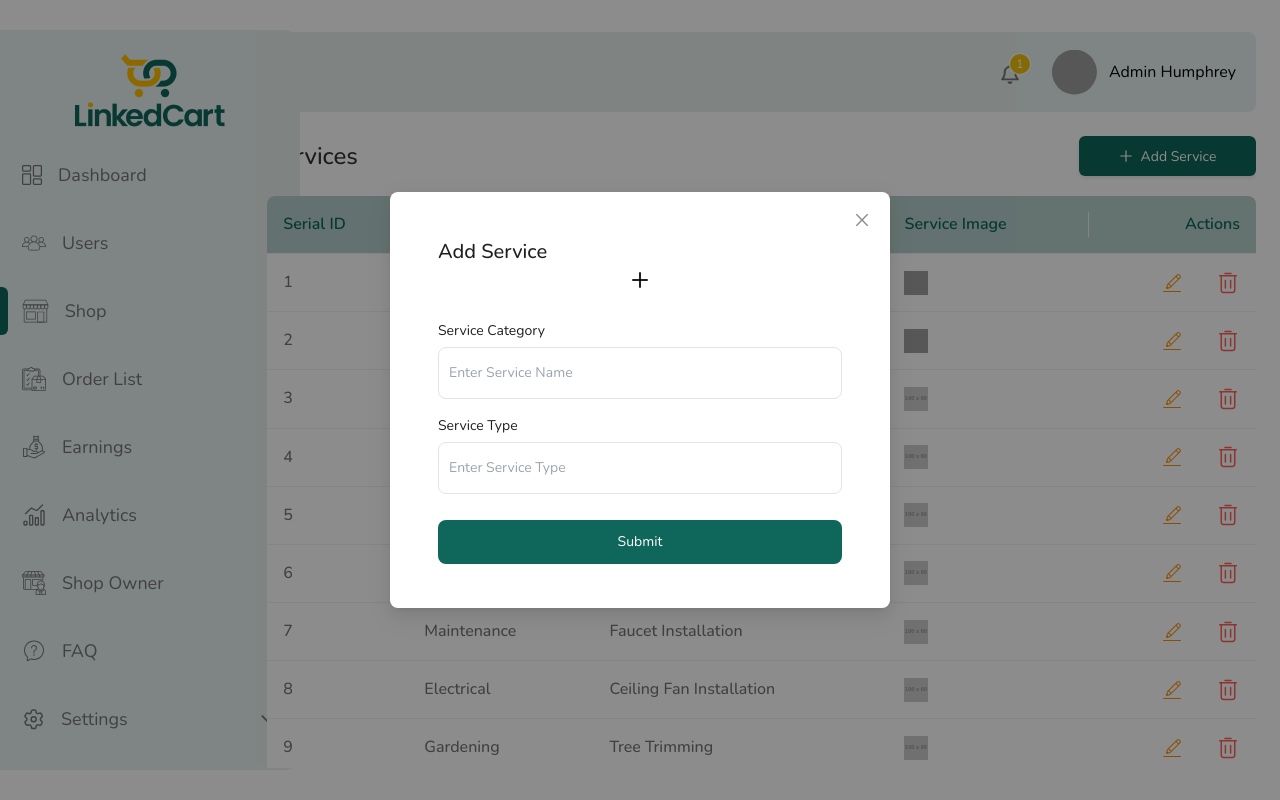
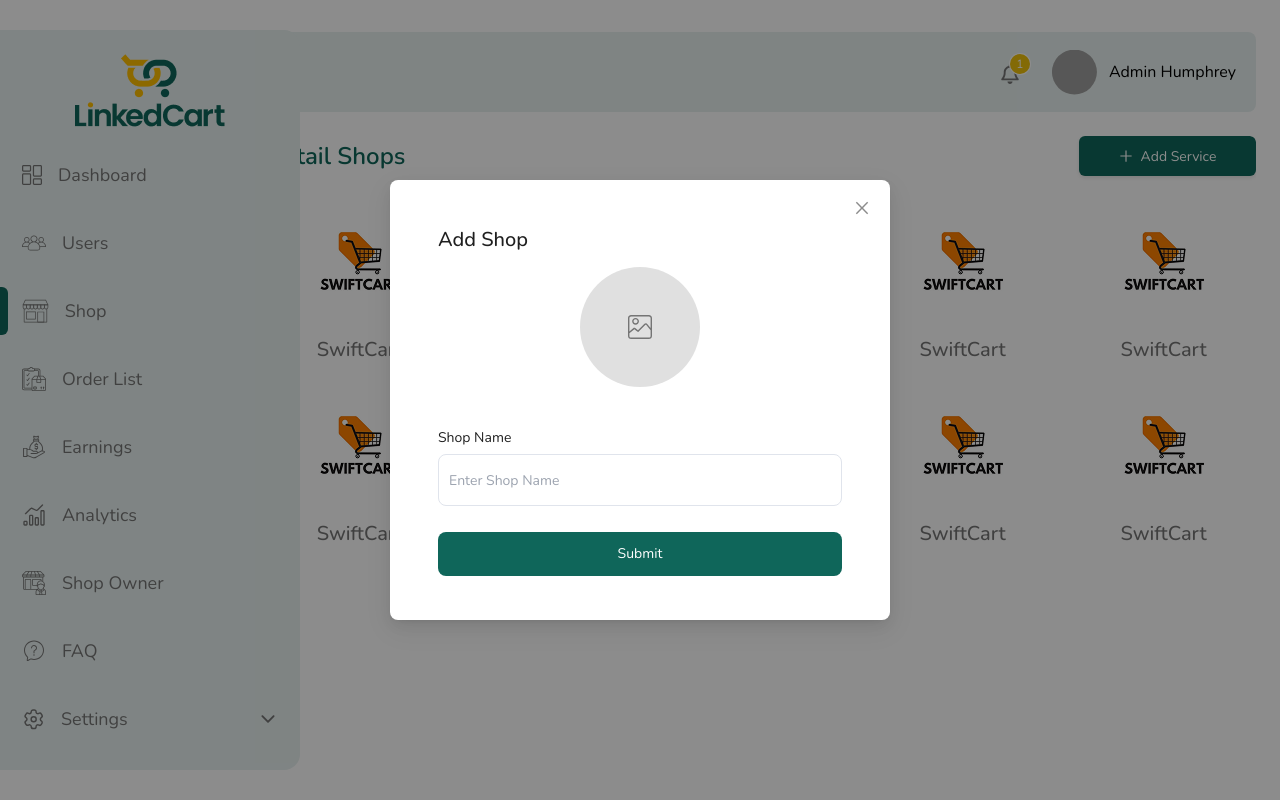
Before and after one commit to AsrafulMasum/linked-cart-dashboard, a React (Vite) app: page /services in a window 1280 px wide. Both pictures are taken after a click on the button "Add Service". Built offline with nearby package versions, Linux system fonts and the light colour scheme; grey boxes are pictures that could not be loaded.

Commit message:
add shop page done

```diff
--- a/index.html
+++ b/index.html
@@ -4,7 +4,7 @@
     <meta charset="UTF-8" />
     <link rel="icon" type="image/svg+xml" href="/favicon.svg" />
     <meta name="viewport" content="width=device-width, initial-scale=1.0" />
-    <title>Linked Cart Dashboard</title>
+    <title>LinkedCart Dashboard</title>
 
 
   </head>
--- a/src/Pages/Dashboard/Services.jsx
+++ b/src/Pages/Dashboard/Services.jsx
@@ -1,9 +1,8 @@
-import { Button, ConfigProvider, Modal, Table } from "antd";
-import  { useCallback, useMemo, useState } from "react";
-import deleteIcon from "../../assets/delete.svg";
+import { Button, Modal } from "antd";
+import { useCallback, useState } from "react";
+import addImg from "../../assets/addImg.svg";
+import shopImage from "../../assets/shopImage.png";
 import { PlusOutlined } from "@ant-design/icons";
-import { CiEdit } from "react-icons/ci";
-import { FiPlus } from "react-icons/fi";
 
 const initialData = [
   {
@@ -173,15 +172,67 @@ const initialData = [
 ];
 
 const Services = () => {
-  const [page, setPage] = useState(1);
-  const itemsPerPage = 10;
+  const shopData = [
+    {
+      _id: "1",
+      name: "SwiftCart",
+      image: { shopImage },
+    },
+    {
+      _id: "2",
+      name: "SwiftCart",
+      image: { shopImage },
+    },
+    {
+      _id: "3",
+      name: "SwiftCart",
+      image: { shopImage },
+    },
+    {
+      _id: "4",
+      name: "SwiftCart",
+      image: { shopImage },
+    },
+    {
+      _id: "5",
+      name: "SwiftCart",
+      image: { shopImage },
+    },
+    {
+      _id: "6",
+      name: "SwiftCart",
+      image: { shopImage },
+    },
+    {
+      _id: "7",
+      name: "SwiftCart",
+      image: { shopImage },
+    },
+    {
+      _id: "8",
+      name: "SwiftCart",
+      image: { shopImage },
+    },
+    {
+      _id: "9",
+      name: "SwiftCart",
+      image: { shopImage },
+    },
+    {
+      _id: "10",
+      name: "SwiftCart",
+      image: { shopImage },
+    },
+  ];
+
   const [data, setData] = useState(initialData);
-  const [value, setValue] = useState(null);
   const [openAddModel, setOpenAddModel] = useState(false);
-  const [form, setForm] = useState({ category: "", serviceType: "", serviceImage: "" });
-  const [imgURL, setImgURL] = useState();
-  const [showDelete, setShowDelete] = useState(false);
-  const [deleteId, setDeleteId] = useState("");
+  const [form, setForm] = useState({
+    category: "",
+    serviceType: "",
+    serviceImage: "",
+  });
+  const [imgURL, setImgURL] = useState("");
 
   // Handle image upload
   const onChange = useCallback((e) => {
@@ -191,9 +242,10 @@ const Services = () => {
       setImgURL(imgUrl);
       setForm((prev) => ({ ...prev, serviceImage: imgUrl }));
     }
+    e.target.value = "";
   }, []);
 
-  // Add new service
+  // Handle form submission
   const handleSubmit = useCallback(
     (e) => {
       e.preventDefault();
@@ -214,101 +266,6 @@ const Services = () => {
     [form, data]
   );
 
-  // Edit service
-  const handleEdit = useCallback(
-    (e) => {
-      e.preventDefault();
-      setData((prev) =>
-        prev.map((item) =>
-          item.key === value.key ? { ...item, ...form } : item
-        )
-      );
-      setValue(null);
-      setForm({ category: "", serviceType: "", serviceImage: "" });
-      setImgURL("");
-    },
-    [form, value, setData]
-  );
-
-  // Delete service
-  const handleDelete = useCallback(() => {
-    setData((prev) => prev.filter((item) => item.key !== deleteId));
-    setShowDelete(false);
-    setDeleteId("");
-  }, [deleteId]);
-
-  // Open edit modal and set form values
-  const openEditModal = useCallback((record) => {
-    setValue(record);
-    setForm({
-      category: record.category,
-      serviceType: record.serviceType,
-      serviceImage: record.serviceImage,
-    });
-    setImgURL(record.serviceImage);
-  }, []);
-
-  const columns = useMemo(
-    () => [
-      {
-        title: "Serial ID",
-        dataIndex: "name",
-        key: "name",
-        render: (_, __, index) => (
-          <p>{(page - 1) * itemsPerPage + index + 1}</p>
-        ),
-      },
-      {
-        title: "Category",
-        dataIndex: "category",
-        key: "category",
-      },
-      {
-        title: "Service Type",
-        dataIndex: "serviceType",
-        key: "serviceType",
-      },
-      {
-        title: "Service Image",
-        dataIndex: "serviceImage",
-        key: "serviceImage",
-        render: (_, record) => (
-          <div>
-            <img
-              className="h-6 w-6 object-cover"
-              src={record?.serviceImage}
-              alt=""
-            />
-          </div>
-        ),
-      },
-      {
-        title: "Actions",
-        dataIndex: "actions",
-        key: "actions",
-        align: "right",
-        render: (_, record) => (
-          <div className="flex justify-end gap-8">
-            <CiEdit
-              className="cursor-pointer text-2xl text-[#F78F08]"
-              onClick={() => openEditModal(record)}
-            />
-            <img
-              className="cursor-pointer"
-              onClick={() => {
-                setDeleteId(record?.key);
-                setShowDelete(true);
-              }}
-              src={deleteIcon}
-              alt="Delete Icon"
-            />
-          </div>
-        ),
-      },
-    ],
-    [page, itemsPerPage, openEditModal]
-  );
-
   return (
     <>
       <div
@@ -320,16 +277,7 @@ const Services = () => {
           marginBottom: "20px",
         }}
       >
-        <h3
-          style={{
-            color: "#333333",
-            fontSize: 24,
-            fontWeight: "500",
-            lineHeight: "24px",
-          }}
-        >
-          Services
-        </h3>
+        <h2 className="text-primary text-2xl font-semibold">Retail Shops</h2>
         <div>
           <Button
             onClick={() => {
@@ -357,30 +305,14 @@ const Services = () => {
         </div>
       </div>
 
-      <ConfigProvider
-        theme={{
-          components: {
-            Pagination: {
-              itemActiveBg: "#0F665A",
-              borderRadius: "100%",
-            },
-          },
-          token: {
-            colorPrimary: "white",
-          },
-        }}
-      >
-        <Table
-          columns={columns}
-          dataSource={data}
-          pagination={{
-            current: page,
-            pageSize: itemsPerPage,
-            onChange: setPage,
-          }}
-          className="custom-table"
-        />
-      </ConfigProvider>
+      <div className="grid grid-cols-5 gap-4">
+        {shopData.map((item) => (
+          <div key={item._id} className="flex flex-col items-center">
+            <img src={shopImage} alt="" />
+            <p className="text-sub_title text-xl font-medium">{item?.name}</p>
+          </div>
+        ))}
+      </div>
 
       {/* Add Modal */}
       <Modal
@@ -391,7 +323,7 @@ const Services = () => {
         footer={false}
       >
         <div className="p-6">
-          <h1 className="text-[20px] font-medium mb-3">Add Service</h1>
+          <h1 className="text-[20px] font-medium mb-3">Add Shop</h1>
           <form onSubmit={handleSubmit}>
             <div className="flex justify-center items-center gap-10 mb-10">
               <div>
@@ -402,7 +334,7 @@ const Services = () => {
                   style={{ display: "none" }}
                 />
                 <label
-                  className="relative"
+                  className="relative flex items-center justify-center"
                   htmlFor="img"
                   style={{
                     width: "120px",
@@ -410,20 +342,29 @@ const Services = () => {
                     cursor: "pointer",
                     borderRadius: "100%",
                     background: "#E0E0E0",
-                    backgroundImage: `url(${imgURL})`,
-                    backgroundSize: "cover",
-                    backgroundPosition: "center",
+                    overflow: "hidden",
                   }}
                 >
-                  {!imgURL && (
-                    <FiPlus className="text-2xl absolute top-1/2 left-1/2 transform -translate-x-1/2 -translate-y-1/2" />
+                  {imgURL ? (
+                    <img
+                      src={imgURL}
+                      alt="Preview"
+                      style={{
+                        width: "100%",
+                        height: "100%",
+                        objectFit: "cover",
+                        borderRadius: "100%",
+                      }}
+                    />
+                  ) : (
+                    <img className="h-6 w-6 object-cover" src={addImg} alt="" />
                   )}
                 </label>
               </div>
             </div>
             <div style={{ marginBottom: "16px" }}>
               <label style={{ display: "block", marginBottom: "5px" }}>
-                Service Category
+                Shop Name
               </label>
               <input
                 value={form.category}
@@ -431,7 +372,7 @@ const Services = () => {
                   setForm((prev) => ({ ...prev, category: e.target.value }))
                 }
                 type="text"
-                placeholder="Enter Service Name"
+                placeholder="Enter Shop Name"
                 style={{
                   border: "1px solid #E0E4EC",
                   padding: "10px",
@@ -442,29 +383,6 @@ const Services = () => {
                   width: "100%",
                 }}
                 name="category"
-              />
-            </div>
-            <div style={{ marginBottom: "16px" }}>
-              <label style={{ display: "block", marginBottom: "5px" }}>
-                Service Type
-              </label>
-              <input
-                value={form.serviceType}
-                onChange={(e) =>
-                  setForm((prev) => ({ ...prev, serviceType: e.target.value }))
-                }
-                type="text"
-                placeholder="Enter Service Type"
-                style={{
-                  border: "1px solid #E0E4EC",
-                  padding: "10px",
-                  height: "52px",
-                  background: "white",
-                  borderRadius: "8px",
-                  outline: "none",
-                  width: "100%",
-                }}
-                name="serviceType"
               />
             </div>
             <input
@@ -486,135 +404,6 @@ const Services = () => {
           </form>
         </div>
       </Modal>
-
-      {/* Edit Modal */}
-      <Modal
-        centered
-        open={!!value}
-        onCancel={() => setValue(null)}
-        width={500}
-        footer={false}
-      >
-        <div className="p-6">
-          <h1 className="text-[20px] font-medium mb-3">Edit Service</h1>
-          <form onSubmit={handleEdit}>
-            <div className="flex justify-center items-center gap-10 mb-10">
-              <div>
-                <input
-                  onChange={onChange}
-                  type="file"
-                  id="img-edit"
-                  style={{ display: "none" }}
-                />
-                <label
-                  className="relative"
-                  htmlFor="img-edit"
-                  style={{
-                    width: "120px",
-                    height: "120px",
-                    cursor: "pointer",
-                    borderRadius: "100%",
-                    background: "#E0E0E0",
-                    backgroundImage: `url(${imgURL})`,
-                    backgroundSize: "cover",
-                    backgroundPosition: "center",
-                  }}
-                >
-                  {!imgURL && (
-                    <FiPlus className="text-2xl absolute top-1/2 left-1/2 transform -translate-x-1/2 -translate-y-1/2" />
-                  )}
-                </label>
-              </div>
-            </div>
-            <div style={{ marginBottom: "16px" }}>
-              <label style={{ display: "block", marginBottom: "5px" }}>
-                Service Category
-              </label>
-              <input
-                value={form.category}
-                onChange={(e) =>
-                  setForm((prev) => ({ ...prev, category: e.target.value }))
-                }
-                type="text"
-                placeholder="Enter Service Name"
-                style={{
-                  border: "1px solid #E0E4EC",
-                  padding: "10px",
-                  height: "52px",
-                  background: "white",
-                  borderRadius: "8px",
-                  outline: "none",
-                  width: "100%",
-                }}
-                name="category"
-              />
-            </div>
-            <div style={{ marginBottom: "16px" }}>
-              <label style={{ display: "block", marginBottom: "5px" }}>
-                Service Type
-              </label>
-              <input
-                value={form.serviceType}
-                onChange={(e) =>
-                  setForm((prev) => ({ ...prev, serviceType: e.target.value }))
-                }
-                type="text"
-                placeholder="Enter Service Type"
-                style={{
-                  border: "1px solid #E0E4EC",
-                  padding: "10px",
-                  height: "52px",
-                  background: "white",
-                  borderRadius: "8px",
-                  outline: "none",
-                  width: "100%",
-                }}
-                name="serviceType"
-              />
-            </div>
-            <input
-              className="cursor-pointer"
-              style={{
-                border: "none",
-                width: "100%",
-                height: "44px",
-                marginTop: "10px",
-                background: "#0F665A",
-                color: "white",
-                borderRadius: "8px",
-                outline: "none",
-                padding: "10px 20px",
-              }}
-              value="Update"
-              type="submit"
-            />
-          </form>
-        </div>
-      </Modal>
-
-      {/* Delete Modal */}
-      <Modal
-        centered
-        open={showDelete}
-        onCancel={() => setShowDelete(false)}
-        width={400}
-        footer={false}
-      >
-        <div className="p-6 text-center">
-          <p className="text-[#D93D04] text-center font-semibold">
-            Are you sure!
-          </p>
-          <p className="pt-4 pb-12 text-center">
-            Do you want to delete this content?
-          </p>
-          <button
-            onClick={handleDelete}
-            className="bg-[#0F665A] py-2 px-5 text-white rounded-md"
-          >
-            Confirm
-          </button>
-        </div>
-      </Modal>
     </>
   );
 };
--- a/src/Pages/Dashboard/Users.jsx
+++ b/src/Pages/Dashboard/Users.jsx
@@ -2,14 +2,14 @@ import { ConfigProvider, Modal, Table } from "antd";
 import moment from "moment";
 import { useCallback, useMemo, useState } from "react";
 import deleteIcon from "../../assets/delete.svg";
-import { BsInfoCircle } from "react-icons/bs";
+import { IoEyeOutline } from "react-icons/io5";
 
 const initialData = [
   {
     key: "1",
     firstName: "John",
     lastName: "Doe",
-    category: "Home Service",
+    category: "Health & Wellness",
     email: "john.doe@example.com",
     mobileNumber: "+1234567890",
     createdAt: "2024-05-01T10:00:00Z",
@@ -18,7 +18,7 @@ const initialData = [
     key: "2",
     firstName: "Jane",
     lastName: "Smith",
-    category: "Home Service",
+    category: "Health & Wellness",
     email: "jane.smith@example.com",
     mobileNumber: "+1987654321",
     createdAt: "2024-06-15T08:30:00Z",
@@ -27,7 +27,7 @@ const initialData = [
     key: "3",
     firstName: "Alice",
     lastName: "Johnson",
-    category: "Home Service",
+    category: "Health & Wellness",
     email: "alice.johnson@example.com",
     mobileNumber: "+1112233445",
     createdAt: "2024-07-20T12:45:00Z",
@@ -36,7 +36,7 @@ const initialData = [
     key: "4",
     firstName: "Bob",
     lastName: "Williams",
-    category: "Home Service",
+    category: "Health & Wellness",
     email: "bob.williams@example.com",
     mobileNumber: "+1123456789",
     createdAt: "2024-03-18T14:00:00Z",
@@ -45,7 +45,7 @@ const initialData = [
     key: "5",
     firstName: "Emma",
     lastName: "Brown",
-    category: "Home Service",
+    category: "Health & Wellness",
     email: "emma.brown@example.com",
     mobileNumber: "+9988776655",
     createdAt: "2024-04-10T09:15:00Z",
@@ -54,7 +54,7 @@ const initialData = [
     key: "6",
     firstName: "Liam",
     lastName: "Davis",
-    category: "Home Service",
+    category: "Health & Wellness",
     email: "liam.davis@example.com",
     mobileNumber: "+5566778899",
     createdAt: "2024-01-25T17:30:00Z",
@@ -63,7 +63,7 @@ const initialData = [
     key: "7",
     firstName: "Olivia",
     lastName: "Garcia",
-    category: "Home Service",
+    category: "Health & Wellness",
     email: "olivia.garcia@example.com",
     mobileNumber: "+1234987654",
     createdAt: "2024-02-10T10:20:00Z",
@@ -72,7 +72,7 @@ const initialData = [
     key: "8",
     firstName: "Noah",
     lastName: "Martinez",
-    category: "Home Service",
+    category: "Health & Wellness",
     email: "noah.martinez@example.com",
     mobileNumber: "+7865432190",
     createdAt: "2024-08-08T11:00:00Z",
@@ -81,7 +81,7 @@ const initialData = [
     key: "9",
     firstName: "Sophia",
     lastName: "Rodriguez",
-    category: "Home Service",
+    category: "Health & Wellness",
     email: "sophia.rodriguez@example.com",
     mobileNumber: "+2223334444",
     createdAt: "2024-06-03T16:15:00Z",
@@ -90,7 +90,7 @@ const initialData = [
     key: "10",
     firstName: "James",
     lastName: "Lee",
-    category: "Home Service",
+    category: "Health & Wellness",
     email: "james.lee@example.com",
     mobileNumber: "+3216549870",
     createdAt: "2024-05-21T13:10:00Z",
@@ -99,7 +99,7 @@ const initialData = [
     key: "11",
     firstName: "Isabella",
     lastName: "Walker",
-    category: "Home Service",
+    category: "Health & Wellness",
     email: "isabella.walker@example.com",
     mobileNumber: "+6543219870",
     createdAt: "2024-01-05T15:00:00Z",
@@ -108,7 +108,7 @@ const initialData = [
     key: "12",
     firstName: "Ethan",
     lastName: "Hall",
-    category: "Home Service",
+    category: "Health & Wellness",
     email: "ethan.hall@example.com",
     mobileNumber: "+3456789012",
     createdAt: "2024-03-12T08:25:00Z",
@@ -117,7 +117,7 @@ const initialData = [
     key: "13",
     firstName: "Mia",
     lastName: "Allen",
-    category: "Home Service",
+    category: "Dining",
     email: "mia.allen@example.com",
     mobileNumber: "+4343434343",
     createdAt: "2024-09-01T09:45:00Z",
@@ -126,7 +126,7 @@ const initialData = [
     key: "14",
     firstName: "Alexander",
     lastName: "Young",
-    category: "Home Service",
+    category: "Dining",
     email: "alex.young@example.com",
     mobileNumber: "+6565656565",
     createdAt: "2024-02-22T07:30:00Z",
@@ -135,7 +135,7 @@ const initialData = [
     key: "15",
     firstName: "Charlotte",
     lastName: "Hernandez",
-    category: "Home Service",
+    category: "Dining",
     email: "charlotte.hernandez@example.com",
     mobileNumber: "+7778889990",
     createdAt: "2024-04-30T13:50:00Z",
@@ -144,7 +144,7 @@ const initialData = [
     key: "16",
     firstName: "Benjamin",
     lastName: "King",
-    category: "Home Service",
+    category: "Dining",
     email: "ben.king@example.com",
     mobileNumber: "+9090909090",
     createdAt: "2024-07-11T14:35:00Z",
@@ -153,7 +153,7 @@ const initialData = [
     key: "17",
     firstName: "Amelia",
     lastName: "Wright",
-    category: "Home Service",
+    category: "Dining",
     email: "amelia.wright@example.com",
     mobileNumber: "+8181818181",
     createdAt: "2024-10-09T10:05:00Z",
@@ -162,7 +162,7 @@ const initialData = [
     key: "18",
     firstName: "Lucas",
     lastName: "Lopez",
-    category: "Home Service",
+    category: "Dining",
     email: "lucas.lopez@example.com",
     mobileNumber: "+2323232323",
     createdAt: "2024-11-13T11:40:00Z",
@@ -171,7 +171,7 @@ const initialData = [
     key: "19",
     firstName: "Harper",
     lastName: "Scott",
-    category: "Home Service",
+    category: "Dining",
     email: "harper.scott@example.com",
     mobileNumber: "+5656565656",
     createdAt: "2024-12-01T09:30:00Z",
@@ -180,7 +180,7 @@ const initialData = [
     key: "20",
     firstName: "Henry",
     lastName: "Green",
-    category: "Home Service",
+    category: "Dining",
     email: "henry.green@example.com",
     mobileNumber: "+7878787878",
     createdAt: "2024-08-25T12:10:00Z",
@@ -225,7 +225,7 @@ const Users = () => {
         ),
       },
       {
-        title: "Service Type",
+        title: "Category",
         dataIndex: "category",
         key: "category",
       },
@@ -252,8 +252,8 @@ const Users = () => {
         align: "right",
         render: (_, record) => (
           <div className="flex justify-end gap-8">
-            <BsInfoCircle
-              className="text-lg text-[#F78F08] cursor-pointer"
+            <IoEyeOutline
+              className="text-2xl text-sub_title cursor-pointer"
               onClick={() => setValue(record)}
             />
             <img
@@ -275,7 +275,7 @@ const Users = () => {
   return (
     <>
       <div className="flex items-center justify-between mb-6">
-        <h2 style={{ fontSize: "25px", fontWeight: "normal" }}>User List</h2>
+        <h2 className="text-primary text-2xl font-semibold">User List</h2>
       </div>
 
       <ConfigProvider
@@ -315,7 +315,7 @@ const Users = () => {
               <p className="pb-[5px]">User Name</p>
               <p className="pb-[5px]">Email</p>
               <p className="pb-[5px]">Contact Number</p>
-              <p className="pb-[5px]">Service Type</p>
+              <p className="pb-[5px]">Category</p>
               <p>Start Date</p>
             </div>
             <div>
```
Also changed, not shown: src/assets/addImg.svg (added), src/assets/shopImage.png (added).
